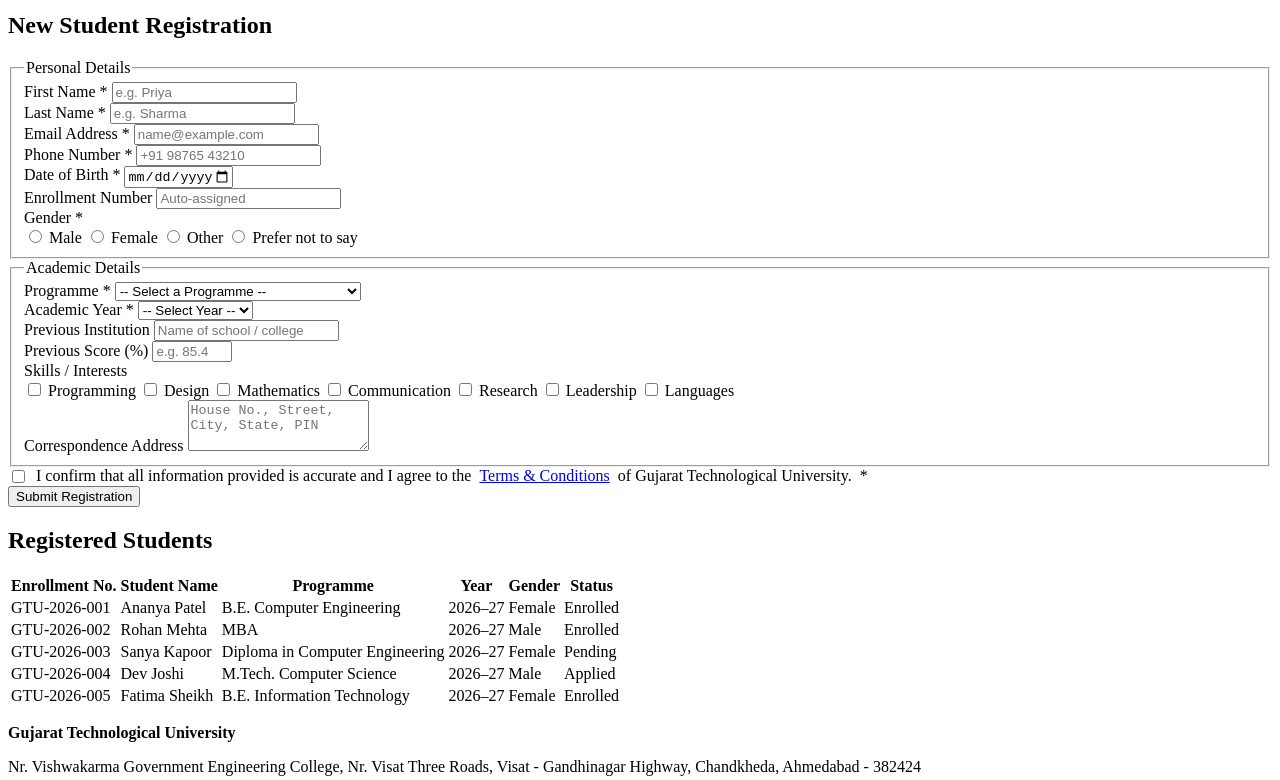
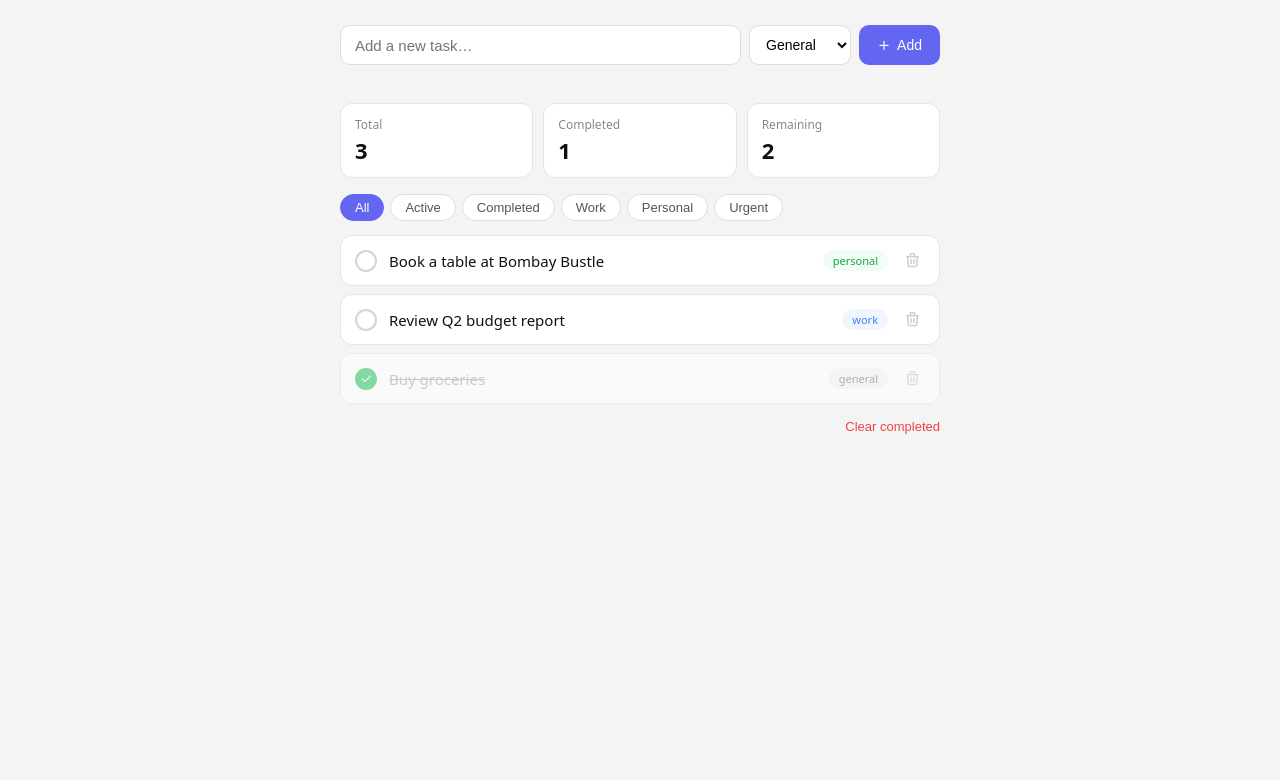
Before and after one commit to maitryp41-ctrl/Todo-list, a plain HTML site: page index.html in a window 1280 px wide. Shown: the part 104-884 px from the top of the page. After the commit the page ends 800 px from the top, so only its background shows below. Drawn offline with Linux system fonts and the light colour scheme.

Commit message:
Update index.html

```diff
--- a/index.html
+++ b/index.html
@@ -3,233 +3,423 @@
 <head>
   <meta charset="UTF-8" />
   <meta name="viewport" content="width=device-width, initial-scale=1.0" />
-  <title>Student Registration - Gujarat Technological University</title>
+  <title>To-Do App</title>
+  <link rel="stylesheet" href="https://cdn.jsdelivr.net/npm/@tabler/icons-webfont@latest/tabler-icons.min.css" />
+  <style>
+    * { box-sizing: border-box; margin: 0; padding: 0; }
 
+    body {
+      font-family: system-ui, sans-serif;
+      background: #f4f4f5;
+      color: #111;
+      min-height: 100vh;
+      display: flex;
+      justify-content: center;
+      padding: 40px 16px;
+    }
+
+    #app {
+      width: 100%;
+      max-width: 600px;
+    }
+
+    /* ── HEADER ── */
+    .header { margin-bottom: 28px; }
+    .header h1 { font-size: 28px; font-weight: 600; color: #111; }
+    .header p  { font-size: 14px; color: #777; margin-top: 4px; }
+
+    /* ── INPUT ROW ── */
+    .input-row {
+      display: flex;
+      gap: 8px;
+      margin-bottom: 6px;
+    }
+    .input-row input {
+      flex: 1;
+      padding: 10px 14px;
+      font-size: 15px;
+      border: 1.5px solid #ddd;
+      border-radius: 10px;
+      background: #fff;
+      outline: none;
+      transition: border-color 0.2s;
+    }
+    .input-row input:focus { border-color: #6366f1; }
+
+    .input-row select {
+      padding: 10px 12px;
+      font-size: 14px;
+      border: 1.5px solid #ddd;
+      border-radius: 10px;
+      background: #fff;
+      outline: none;
+      cursor: pointer;
+    }
+
+    .btn-add {
+      display: flex;
+      align-items: center;
+      gap: 6px;
+      padding: 10px 18px;
+      font-size: 14px;
+      font-weight: 500;
+      background: #6366f1;
+      color: #fff;
+      border: none;
+      border-radius: 10px;
+      cursor: pointer;
+      transition: background 0.2s, transform 0.1s;
+    }
+    .btn-add:hover  { background: #4f46e5; }
+    .btn-add:active { transform: scale(0.97); }
+
+    /* ── ERROR ── */
+    .error {
+      min-height: 20px;
+      font-size: 13px;
+      color: #ef4444;
+      margin-bottom: 12px;
+      display: flex;
+      align-items: center;
+      gap: 5px;
+    }
+
+    /* ── STATS ── */
+    .stats {
+      display: grid;
+      grid-template-columns: repeat(3, 1fr);
+      gap: 10px;
+      margin-bottom: 16px;
+    }
+    .stat {
+      background: #fff;
+      border: 1px solid #e4e4e7;
+      border-radius: 12px;
+      padding: 12px 14px;
+    }
+    .stat-label { font-size: 12px; color: #888; margin-bottom: 2px; }
+    .stat-value { font-size: 22px; font-weight: 600; color: #111; }
+
+    /* ── FILTERS ── */
+    .filters {
+      display: flex;
+      gap: 6px;
+      flex-wrap: wrap;
+      margin-bottom: 14px;
+    }
+    .filter-btn {
+      font-size: 13px;
+      padding: 5px 14px;
+      border-radius: 100px;
+      border: 1.5px solid #ddd;
+      background: #fff;
+      color: #555;
+      cursor: pointer;
+      transition: all 0.15s;
+    }
+    .filter-btn:hover  { border-color: #6366f1; color: #6366f1; }
+    .filter-btn.active {
+      background: #6366f1;
+      border-color: #6366f1;
+      color: #fff;
+      font-weight: 500;
+    }
+
+    /* ── TASK LIST ── */
+    .task-list { display: flex; flex-direction: column; gap: 8px; }
+
+    .task-item {
+      display: flex;
+      align-items: center;
+      gap: 12px;
+      background: #fff;
+      border: 1px solid #e4e4e7;
+      border-radius: 12px;
+      padding: 12px 14px;
+      transition: border-color 0.2s, opacity 0.2s;
+      animation: slide-in 0.2s ease;
+    }
+    .task-item:hover { border-color: #c7d2fe; }
+    .task-item.done  { opacity: 0.55; }
+
+    @keyframes slide-in {
+      from { opacity: 0; transform: translateY(-6px); }
+      to   { opacity: 1; transform: translateY(0); }
+    }
+
+    /* checkbox circle */
+    .task-check {
+      width: 22px;
+      height: 22px;
+      border-radius: 50%;
+      border: 2px solid #d1d5db;
+      background: transparent;
+      flex-shrink: 0;
+      cursor: pointer;
+      display: flex;
+      align-items: center;
+      justify-content: center;
+      font-size: 13px;
+      color: #fff;
+      transition: background 0.2s, border-color 0.2s;
+    }
+    .task-check.checked {
+      background: #22c55e;
+      border-color: #22c55e;
+    }
+
+    .task-text {
+      flex: 1;
+      font-size: 15px;
+      color: #111;
+      word-break: break-word;
+    }
+    .task-item.done .task-text {
+      text-decoration: line-through;
+      color: #aaa;
+    }
+
+    /* tag pill */
+    .task-tag {
+      font-size: 11px;
+      padding: 3px 10px;
+      border-radius: 100px;
+      font-weight: 500;
+      white-space: nowrap;
+    }
+    .tag-work     { background: #eff6ff; color: #3b82f6; }
+    .tag-personal { background: #f0fdf4; color: #16a34a; }
+    .tag-urgent   { background: #fef2f2; color: #ef4444; }
+    .tag-general  { background: #f4f4f5; color: #777; }
+
+    /* delete button */
+    .task-delete {
+      flex-shrink: 0;
+      background: transparent;
+      border: none;
+      color: #ccc;
+      cursor: pointer;
+      font-size: 17px;
+      display: flex;
+      align-items: center;
+      padding: 4px;
+      border-radius: 8px;
+      transition: color 0.15s, background 0.15s;
+    }
+    .task-delete:hover { color: #ef4444; background: #fef2f2; }
+
+    /* ── EMPTY STATE ── */
+    .empty {
+      text-align: center;
+      padding: 40px 20px;
+      color: #aaa;
+      font-size: 14px;
+    }
+    .empty i { font-size: 36px; display: block; margin-bottom: 10px; opacity: 0.4; }
+
+    /* ── FOOTER ── */
+    .footer {
+      text-align: right;
+      margin-top: 10px;
+    }
+    .clear-btn {
+      font-size: 13px;
+      color: #ef4444;
+      background: transparent;
+      border: none;
+      cursor: pointer;
+      padding: 0;
+    }
+    .clear-btn:hover { text-decoration: underline; }
+
+    /* ── RESPONSIVE ── */
+    @media (max-width: 480px) {
+      .input-row { flex-wrap: wrap; }
+      .input-row input { flex: 1 1 100%; }
+      .stats { grid-template-columns: repeat(3, 1fr); }
+      .btn-add { width: 100%; justify-content: center; }
+    }
+  </style>
 </head>
 <body>
+<div id="app">
 
-  <nav>
-    <span>Gujarat Technological University</span>
-    <ul>
-      <li><a href="#registration">Register</a></li>
-      <li><a href="#enrolled">Students</a></li>
-      <li><a href="#footer">Contact</a></li>
-    </ul>
-  </nav>
+  <div class="header">
+    <h1>My Tasks</h1>
+    <p>Stay on top of what matters</p>
+  </div>
 
+  <div class="input-row">
+    <input type="text" id="task-input" placeholder="Add a new task…" maxlength="120" aria-label="New task" />
+    <select id="tag-select" aria-label="Category">
+      <option value="general">General</option>
+      <option value="work">Work</option>
+      <option value="personal">Personal</option>
+      <option value="urgent">Urgent</option>
+    </select>
+    <button class="btn-add" onclick="addTask()">
+      <i class="ti ti-plus"></i> Add
+    </button>
+  </div>
 
+  <div class="error" id="error-msg" role="alert" aria-live="polite"></div>
 
-  <main>
+  <div class="stats">
+    <div class="stat">
+      <div class="stat-label">Total</div>
+      <div class="stat-value" id="stat-total">0</div>
+    </div>
+    <div class="stat">
+      <div class="stat-label">Completed</div>
+      <div class="stat-value" id="stat-done">0</div>
+    </div>
+    <div class="stat">
+      <div class="stat-label">Remaining</div>
+      <div class="stat-value" id="stat-remaining">0</div>
+    </div>
+  </div>
 
-    <section id="registration">
-      <h2>New Student Registration</h2>
+  <div class="filters">
+    <button class="filter-btn active" onclick="setFilter('all', this)">All</button>
+    <button class="filter-btn" onclick="setFilter('active', this)">Active</button>
+    <button class="filter-btn" onclick="setFilter('done', this)">Completed</button>
+    <button class="filter-btn" onclick="setFilter('work', this)">Work</button>
+    <button class="filter-btn" onclick="setFilter('personal', this)">Personal</button>
+    <button class="filter-btn" onclick="setFilter('urgent', this)">Urgent</button>
+  </div>
 
-      <form action="#" method="post">
+  <div class="task-list" id="task-list"></div>
 
-        <fieldset>
-          <legend>Personal Details</legend>
-          <div class="form-grid">
+  <div class="footer">
+    <button class="clear-btn" onclick="clearCompleted()">Clear completed</button>
+  </div>
 
-            <div class="field">
-              <label for="first-name">First Name <span class="req">*</span></label>
-              <input type="text" id="first-name" name="first_name" placeholder="e.g. Priya"
-                     required minlength="2" maxlength="50" autocomplete="given-name" />
-            </div>
+</div>
 
-            <div class="field">
-              <label for="last-name">Last Name <span class="req">*</span></label>
-              <input type="text" id="last-name" name="last_name" placeholder="e.g. Sharma"
-                     required minlength="2" maxlength="50" autocomplete="family-name" />
-            </div>
+<script>
+  /* ── DATA ──────────────────────────────── */
+  let tasks = [
+    { id: 1, text: 'Book a table at Bombay Bustle', done: false, tag: 'personal' },
+    { id: 2, text: 'Review Q2 budget report',        done: false, tag: 'work'     },
+    { id: 3, text: 'Buy groceries',                  done: true,  tag: 'general'  },
+  ];
+  let nextId = 4;
+  let currentFilter = 'all';
 
-            <div class="field">
-              <label for="email">Email Address <span class="req">*</span></label>
-              <input type="email" id="email" name="email" placeholder="name@example.com"
-                     required autocomplete="email" />
-            </div>
+  /* ── VALIDATION ────────────────────────── */
+  function validate(text) {
+    if (!text.trim())           return 'Task cannot be empty.';
+    if (text.trim().length < 3) return 'Task must be at least 3 characters.';
+    if (tasks.some(t => t.text.toLowerCase() === text.trim().toLowerCase()))
+                                return 'This task already exists.';
+    return null;
+  }
 
-            <div class="field">
-              <label for="phone">Phone Number <span class="req">*</span></label>
-              <input type="tel" id="phone" name="phone" placeholder="+91 98765 43210"
-                     required pattern="[0-9+\s\-]{7,15}" autocomplete="tel" />
-            </div>
+  function showError(msg) {
+    document.getElementById('error-msg').innerHTML =
+      msg ? `<i class="ti ti-alert-circle"></i> ${msg}` : '';
+  }
 
-            <div class="field">
-              <label for="dob">Date of Birth <span class="req">*</span></label>
-              <input type="date" id="dob" name="dob" required min="1970-01-01" max="2010-12-31" />
-            </div>
+  /* ── TASK OPERATIONS ───────────────────── */
+  function addTask() {
+    const input = document.getElementById('task-input');
+    const tag   = document.getElementById('tag-select').value;
+    const err   = validate(input.value);
+    if (err) { showError(err); input.focus(); return; }
 
-            <div class="field">
-              <label for="roll">Enrollment Number</label>
-              <input type="text" id="roll" name="roll_number" placeholder="Auto-assigned"
-                     readonly />
-            </div>
+    showError('');
+    tasks.push({ id: nextId++, text: input.value.trim(), done: false, tag });
+    input.value = '';
+    input.focus();
+    render();
+  }
 
-            <div class="field full">
-              <span class="group-label" id="gender-label">Gender <span class="req">*</span></span>
-              <div class="radio-group" role="group" aria-labelledby="gender-label">
-                <label><input type="radio" name="gender" value="male" required /> Male</label>
-                <label><input type="radio" name="gender" value="female" /> Female</label>
-                <label><input type="radio" name="gender" value="other" /> Other</label>
-                <label><input type="radio" name="gender" value="prefer_not" /> Prefer not to say</label>
-              </div>
-            </div>
+  function toggleTask(id) {
+    const t = tasks.find(t => t.id === id);
+    if (t) { t.done = !t.done; render(); }
+  }
 
-          </div>
-        </fieldset>
+  function deleteTask(id) {
+    tasks = tasks.filter(t => t.id !== id);
+    render();
+  }
 
-        <fieldset>
-          <legend>Academic Details</legend>
-          <div class="form-grid">
+  function clearCompleted() {
+    tasks = tasks.filter(t => !t.done);
+    render();
+  }
 
-            <div class="field">
-              <label for="course">Programme <span class="req">*</span></label>
-              <select id="course" name="course" required>
-                <option value="" disabled selected>-- Select a Programme --</option>
-                <optgroup label="Undergraduate">
-                  <option value="be-ce">B.E. Computer Engineering</option>
-                  <option value="be-it">B.E. Information Technology</option>
-                  <option value="be-ec">B.E. Electronics &amp; Communication</option>
-                  <option value="be-me">B.E. Mechanical Engineering</option>
-                  <option value="be-civil">B.E. Civil Engineering</option>
-                  <option value="bca">BCA</option>
-                </optgroup>
-                <optgroup label="Postgraduate">
-                  <option value="mtech-cs">M.Tech. Computer Science</option>
-                  <option value="mca">MCA</option>
-                  <option value="mba">MBA</option>
-                </optgroup>
-                <optgroup label="Diploma">
-                  <option value="dip-ce">Diploma in Computer Engineering</option>
-                  <option value="dip-me">Diploma in Mechanical Engineering</option>
-                </optgroup>
-              </select>
-            </div>
+  /* ── FILTERING ─────────────────────────── */
+  function setFilter(f, btn) {
+    currentFilter = f;
+    document.querySelectorAll('.filter-btn')
+            .forEach(b => b.classList.remove('active'));
+    btn.classList.add('active');
+    render();
+  }
 
-            <div class="field">
-              <label for="year">Academic Year <span class="req">*</span></label>
-              <select id="year" name="academic_year" required>
-                <option value="" disabled selected>-- Select Year --</option>
-                <option value="2026-27">2026 – 27</option>
-                <option value="2025-26">2025 – 26</option>
-              </select>
-            </div>
+  function getFiltered() {
+    if (currentFilter === 'all')    return tasks;
+    if (currentFilter === 'active') return tasks.filter(t => !t.done);
+    if (currentFilter === 'done')   return tasks.filter(t =>  t.done);
+    return tasks.filter(t => t.tag === currentFilter);
+  }
 
-            <div class="field">
-              <label for="prev-school">Previous Institution</label>
-              <input type="text" id="prev-school" name="prev_school"
-                     placeholder="Name of school / college" maxlength="100" />
-            </div>
+  /* ── DOM RENDERING ─────────────────────── */
+  function render() {
+    const total = tasks.length;
+    const done  = tasks.filter(t => t.done).length;
+    document.getElementById('stat-total').textContent     = total;
+    document.getElementById('stat-done').textContent      = done;
+    document.getElementById('stat-remaining').textContent = total - done;
 
-            <div class="field">
-              <label for="percentage">Previous Score (%)</label>
-              <input type="number" id="percentage" name="percentage"
-                     placeholder="e.g. 85.4" min="0" max="100" step="0.1" />
-            </div>
+    const list     = document.getElementById('task-list');
+    const filtered = getFiltered();
 
-            <div class="field full">
-              <span class="group-label" id="skills-label">Skills / Interests</span>
-              <div class="checkbox-group" role="group" aria-labelledby="skills-label">
-                <label><input type="checkbox" name="skills" value="programming" /> Programming</label>
-                <label><input type="checkbox" name="skills" value="design" /> Design</label>
-                <label><input type="checkbox" name="skills" value="mathematics" /> Mathematics</label>
-                <label><input type="checkbox" name="skills" value="communication" /> Communication</label>
-                <label><input type="checkbox" name="skills" value="research" /> Research</label>
-                <label><input type="checkbox" name="skills" value="leadership" /> Leadership</label>
-                <label><input type="checkbox" name="skills" value="languages" /> Languages</label>
-              </div>
-            </div>
+    if (!filtered.length) {
+      list.innerHTML = `
+        <div class="empty">
+          <i class="ti ti-checkbox"></i>
+          ${currentFilter === 'all'
+            ? 'No tasks yet. Add one above!'
+            : 'No tasks in this category.'}
+        </div>`;
+      return;
+    }
 
-            <div class="field full">
-              <label for="address">Correspondence Address</label>
-              <textarea id="address" name="address" rows="3"
-                        placeholder="House No., Street, City, State, PIN"
-                        maxlength="300" autocomplete="street-address"></textarea>
-            </div>
+    list.innerHTML = filtered.map(t => `
+      <div class="task-item${t.done ? ' done' : ''}" id="task-${t.id}">
+        <button class="task-check${t.done ? ' checked' : ''}"
+                onclick="toggleTask(${t.id})"
+                aria-label="${t.done ? 'Mark incomplete' : 'Mark complete'}">
+          ${t.done ? '<i class="ti ti-check"></i>' : ''}
+        </button>
+        <span class="task-text">${escHtml(t.text)}</span>
+        <span class="task-tag tag-${t.tag}">${t.tag}</span>
+        <button class="task-delete" onclick="deleteTask(${t.id})" aria-label="Delete task">
+          <i class="ti ti-trash"></i>
+        </button>
+      </div>
+    `).join('');
+  }
 
-          </div>
-        </fieldset>
+  /* ── UTILITIES ─────────────────────────── */
+  function escHtml(str) {
+    return str
+      .replace(/&/g, '&amp;')
+      .replace(/</g, '&lt;')
+      .replace(/>/g, '&gt;')
+      .replace(/"/g, '&quot;');
+  }
 
-        <div class="field">
-          <label style="display:flex; align-items:flex-start; gap:8px; font-weight:normal;">
-            <input type="checkbox" name="declaration" required style="margin-top:3px;" />
-            I confirm that all information provided is accurate and I agree to the
-            <a href="#">Terms &amp; Conditions</a> of Gujarat Technological University.
-            <span class="req">*</span>
-          </label>
-        </div>
+  /* ── EVENT LISTENERS ───────────────────── */
+  document.getElementById('task-input').addEventListener('keydown', e => {
+    if (e.key === 'Enter') addTask();
+    else showError('');
+  });
 
-        <button type="submit">Submit Registration</button>
-
-      </form>
-    </section>
-
-    <section id="enrolled">
-      <h2>Registered Students</h2>
-      <table>
-        <thead>
-          <tr>
-            <th scope="col">Enrollment No.</th>
-            <th scope="col">Student Name</th>
-            <th scope="col">Programme</th>
-            <th scope="col">Year</th>
-            <th scope="col">Gender</th>
-            <th scope="col">Status</th>
-          </tr>
-        </thead>
-        <tbody>
-          <tr>
-            <td>GTU-2026-001</td>
-            <td>Ananya Patel</td>
-            <td>B.E. Computer Engineering</td>
-            <td>2026–27</td>
-            <td>Female</td>
-            <td>Enrolled</td>
-          </tr>
-          <tr>
-            <td>GTU-2026-002</td>
-            <td>Rohan Mehta</td>
-            <td>MBA</td>
-            <td>2026–27</td>
-            <td>Male</td>
-            <td>Enrolled</td>
-          </tr>
-          <tr>
-            <td>GTU-2026-003</td>
-            <td>Sanya Kapoor</td>
-            <td>Diploma in Computer Engineering</td>
-            <td>2026–27</td>
-            <td>Female</td>
-            <td>Pending</td>
-          </tr>
-          <tr>
-            <td>GTU-2026-004</td>
-            <td>Dev Joshi</td>
-            <td>M.Tech. Computer Science</td>
-            <td>2026–27</td>
-            <td>Male</td>
-            <td>Applied</td>
-          </tr>
-          <tr>
-            <td>GTU-2026-005</td>
-            <td>Fatima Sheikh</td>
-            <td>B.E. Information Technology</td>
-            <td>2026–27</td>
-            <td>Female</td>
-            <td>Enrolled</td>
-          </tr>
-        </tbody>
-      </table>
-    </section>
-
-  </main>
-
-  <footer id="footer">
-    <p><strong>Gujarat Technological University</strong></p>
-    <p>Nr. Vishwakarma Government Engineering College, Nr. Visat Three Roads, Visat - Gandhinagar Highway, Chandkheda, Ahmedabad - 382424</p>
-    <p>Email: <a href="mailto:info@gtu.ac.in">info@gtu.ac.in</a> &nbsp;|&nbsp; Phone: +91 79 2326 7500</p>
-    <p>&copy; 2026 Gujarat Technological University. All rights reserved.</p>
-  </footer>
-
+  /* ── INIT ──────────────────────────────── */
+  render();
+</script>
 </body>
 </html>
```
